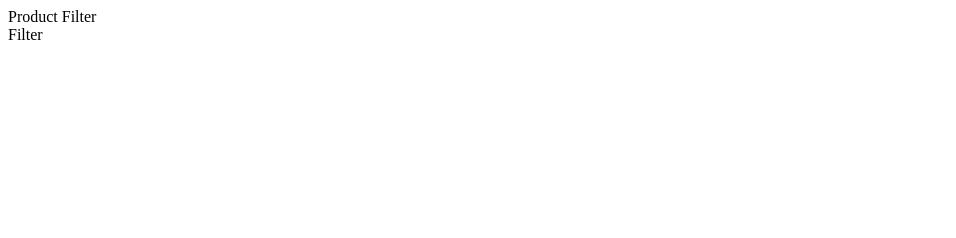
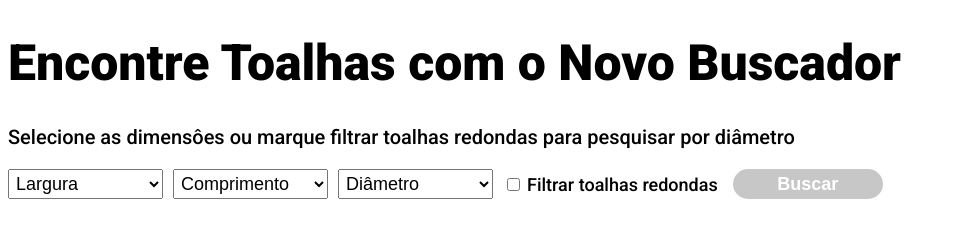
Before and after one commit to T14g/es6-sass-gulp, a website: page index.html in a window 1280 px wide. Shown: the whole page, without its empty margins (0-956 px from the left). Drawn offline with Linux system fonts and the light colour scheme.

Commit message:
new html and styles for index

```diff
--- a/assets/scss/base.scss
+++ b/assets/scss/base.scss
@@ -0,0 +1,62 @@
+#new-filter {
+  .new-filter-inner {
+    margin: 0px auto;
+    font-family: Roboto, cursive;
+
+    .new-filter-title {
+      font-size: 50px;
+      margin-block-start: 0.67em;
+      margin-block-end: 0.67em;
+      margin-inline-start: 0px;
+      margin-inline-end: 0px;
+      font-weight: 800;
+    }
+
+    .new-filter-description {
+      font-size: 20px;
+      font-weight: 500;
+    }
+
+    .new-filter-controls {
+      margin: 20px 0px;
+
+      @media (min-width: 731px) {
+        display: flex;
+      }
+
+      select {
+        font-size: 18px;
+        padding: 3px;
+        width: 155px;
+        margin-right: 10px;
+      }
+
+      .block-radio {
+        padding-top: 5px;
+
+        label {
+          font-size: 18px;
+          margin-right: 15px;
+        }
+      }
+
+      .btn-filtro-buscar {
+        background-color: rgb(142, 38, 78);
+        border-radius: 40px;
+        font-size: 18px;
+        color: rgb(255, 255, 255);
+        font-weight: 600;
+        text-transform: capitalize;
+        transition: all 0.2s ease-out 0s;
+        width: 100%;
+        max-width: 150px;
+        height: 30px;
+        border: none;
+
+        &:disabled {
+          background: rgb(199, 199, 199);
+        }
+      }
+    }
+  }
+}
--- a/index.html
+++ b/index.html
@@ -1,24 +1,90 @@
 <!DOCTYPE html>
 <html lang="en">
-<head>
-    <meta charset="UTF-8">
-    <meta name="viewport" content="width=device-width, initial-scale=1.0">
+  <head>
+    <meta charset="UTF-8" />
+    <meta name="viewport" content="width=device-width, initial-scale=1.0" />
     <title>TODO APP</title>
 
-    <link rel="stylesheet" href="assets/css/app.css">
-    <link href="https://fonts.googleapis.com/css2?family=Roboto:wght@500;700;900&display=swap" rel="stylesheet">
-
-</head>
-<body>
-    <header>
-        <div class="container headerContainer">
-            <span class="logo">Product Filter</span>
+    <link rel="stylesheet" href="assets/css/app.css" />
+    <link
+      href="https://fonts.googleapis.com/css2?family=Roboto:wght@500;700;900&display=swap"
+      rel="stylesheet"
+    />
+  </head>
+  <body>
+    <div id="new-filter">
+      <div class="new-filter-inner">
+        <div class="new-filter-title">Encontre Toalhas com o Novo Buscador</div>
+        <div class="new-filter-description">
+          Selecione as dimensôes ou marque filtrar toalhas redondas para
+          pesquisar por diâmetro
         </div>
-    </header>
-
-    <div id="appContainer">
-       Filter
+        <div class="new-filter-controls">
+          <select class="select-largura">
+            <option value="">Largura</option>
+            <option value="1\,20">1,20</option>
+            <option value="1\,30">1,30</option>
+            <option value="1\,35">1,35</option>
+            <option value="1\,40">1,40</option>
+            <option value="1\,50">1,50</option>
+            <option value="1\,60">1,60</option>
+            <option value="1\,70">1,70</option>
+            <option value="1\,80">1,80</option>
+            <option value="1\,90">1,90</option>
+            <option value="2">2</option>
+            <option value="2\,00">2,00</option>
+            <option value="2\,20">2,20</option>
+            <option value="2\,50">2,50</option>
+            <option value="2\,80">2,80</option>
+          </select>
+          <select class="select-comprimento">
+            <option value="">Comprimento</option>
+            <option value="1\,20">1,20</option>
+            <option value="1\,30">1,30</option>
+            <option value="1\,35">1,35</option>
+            <option value="1\,40">1,40</option>
+            <option value="1\,50">1,50</option>
+            <option value="1\,60">1,60</option>
+            <option value="1\,70">1,70</option>
+            <option value="1\,80">1,80</option>
+            <option value="1\,90">1,90</option>
+            <option value="2">2</option>
+            <option value="2\,00">2,00</option>
+            <option value="2\,20">2,20</option>
+            <option value="2\,50">2,50</option>
+            <option value="2\,80">2,80</option>
+          </select>
+          <select class="select-diametro">
+            <option value="">Diâmetro</option>
+            <option value="1\,30">1,30</option>
+            <option value="1\,40">1,40</option>
+            <option value="1\,50">1,50</option>
+            <option value="1\,60">1,60</option>
+            <option value="1\,70">1,70</option>
+            <option value="1\,80">1,80</option>
+            <option value="1\,90">1,90</option>
+            <option value="2\,00">2,00</option>
+            <option value="2\,10">2,10</option>
+            <option value="2\,20">2,20</option>
+            <option value="2\,30">2,30</option>
+            <option value="2\,40">2,40</option>
+            <option value="2\,50">2,50</option>
+            <option value="2\,60">2,60</option>
+            <option value="2\,70">2,70</option>
+            <option value="2\,80">2,80</option>
+          </select>
+          <div class="block-radio">
+            <input
+              type="checkbox"
+              name="checkboxRedondas"
+              id="checkboxRedondas"
+            />
+            <label for="checkboxRedondas">Filtrar toalhas redondas</label>
+          </div>
+          <button class="btn-filtro-buscar" disabled>Buscar</button>
+        </div>
+      </div>
     </div>
     <script src="assets/js/app.min.js"></script>
-</body>
+  </body>
 </html>
```
Also changed, not shown: assets/css/app.css.
